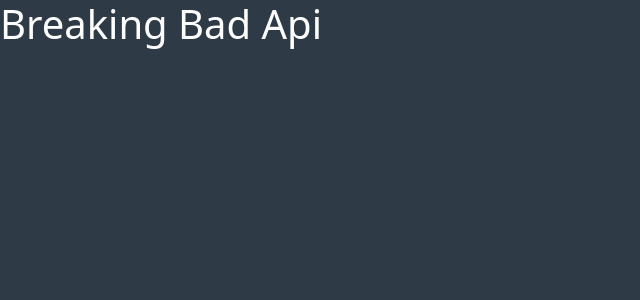
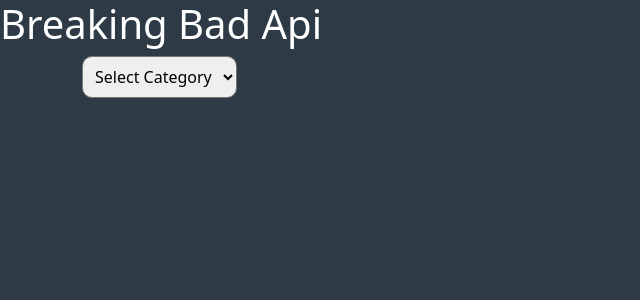
Before and after one commit to Matteogatto94/vite-breaking-bad, a Vue app: page / in a window 1280 px wide. Shown: the top 300 px of the page, without its empty margins (0-640 px from the left). Built offline with nearby package versions, Linux system fonts and the light colour scheme.

Commit message:
add SelectForm components

```diff
--- a/src/App.vue
+++ b/src/App.vue
@@ -1,16 +1,19 @@
 <script>
 import AppHeader from './components/AppHeader.vue'
+import AppMain from './components/AppMain.vue'
 
 export default {
   name: 'App',
   components: {
-    AppHeader
+    AppHeader,
+    AppMain
   }
 }
 </script>
 
 <template>
   <AppHeader />
+  <AppMain />
 </template>
 
 <style lang="scss" scoped>
--- /dev/null
+++ b/src/components/AppMain.vue
@@ -0,0 +1,23 @@
+<script>
+import SelectForm from './SelectForm.vue'
+export default {
+    name: 'AppMain',
+    components: {
+        SelectForm
+    }
+}
+</script>
+
+<template>
+
+    <main>
+
+        <SelectForm />
+
+    </main>
+
+</template>
+
+<style lang="scss">
+
+</style>
--- /dev/null
+++ b/src/components/SelectForm.vue
@@ -0,0 +1,25 @@
+<script>
+export default {
+    name: 'SelectForm'
+}
+</script>
+
+<template>
+
+    <div class="container">
+        <select>
+            <option selected>Select Category</option>
+            <option value="1">One</option>
+            <option value="2">Two</option>
+            <option value="3">Three</option>
+        </select>
+    </div>
+
+</template>
+
+<style lang="scss">
+select {
+    padding: 0.5rem 0.5rem;
+    border-radius: 10px;
+}
+</style>
```
